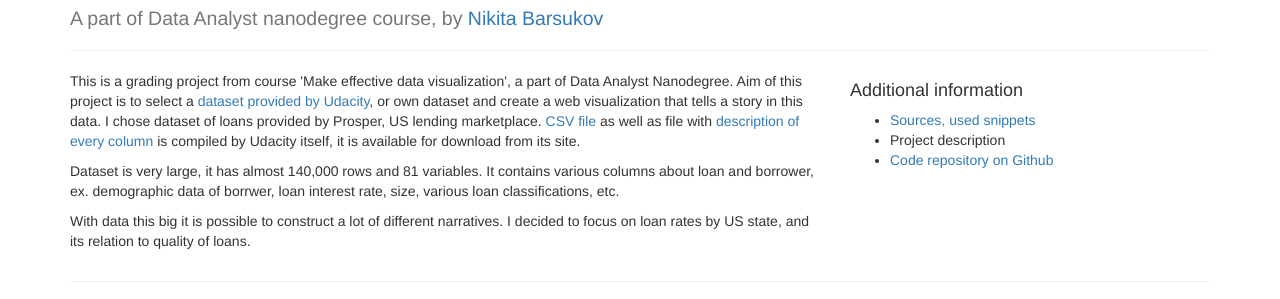
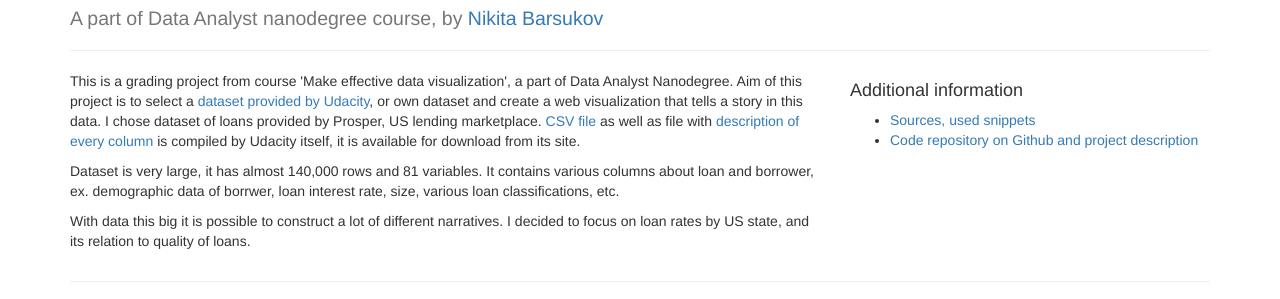
Before and after one commit to nikita-barsukov/data_vis_udacity, a plain HTML site: page index.html in a window 1280 px wide. Shown: the part 102-401 px from the top of the page. Drawn offline with nearby package versions, Linux system fonts and the light colour scheme; a script that the page names is missing.

Commit message:
small typo

```diff
--- a/index.html
+++ b/index.html
@@ -35,8 +35,7 @@
                     <h4>Additional information</h4>
                     <ul>
                         <li><a href='https://github.com/nikita-barsukov/data_vis_udacity/blob/master/Sources.md'>Sources, used snippets</a></li>
-                        <li>Project description</li>
-                        <li><a href='https://github.com/nikita-barsukov/data_vis_udacity'>Code repository on Github</a></li>
+                        <li><a href='https://github.com/nikita-barsukov/data_vis_udacity'>Code repository on Github and project description</a></li>
                     </ul>
                 </div>
             </div>
```
